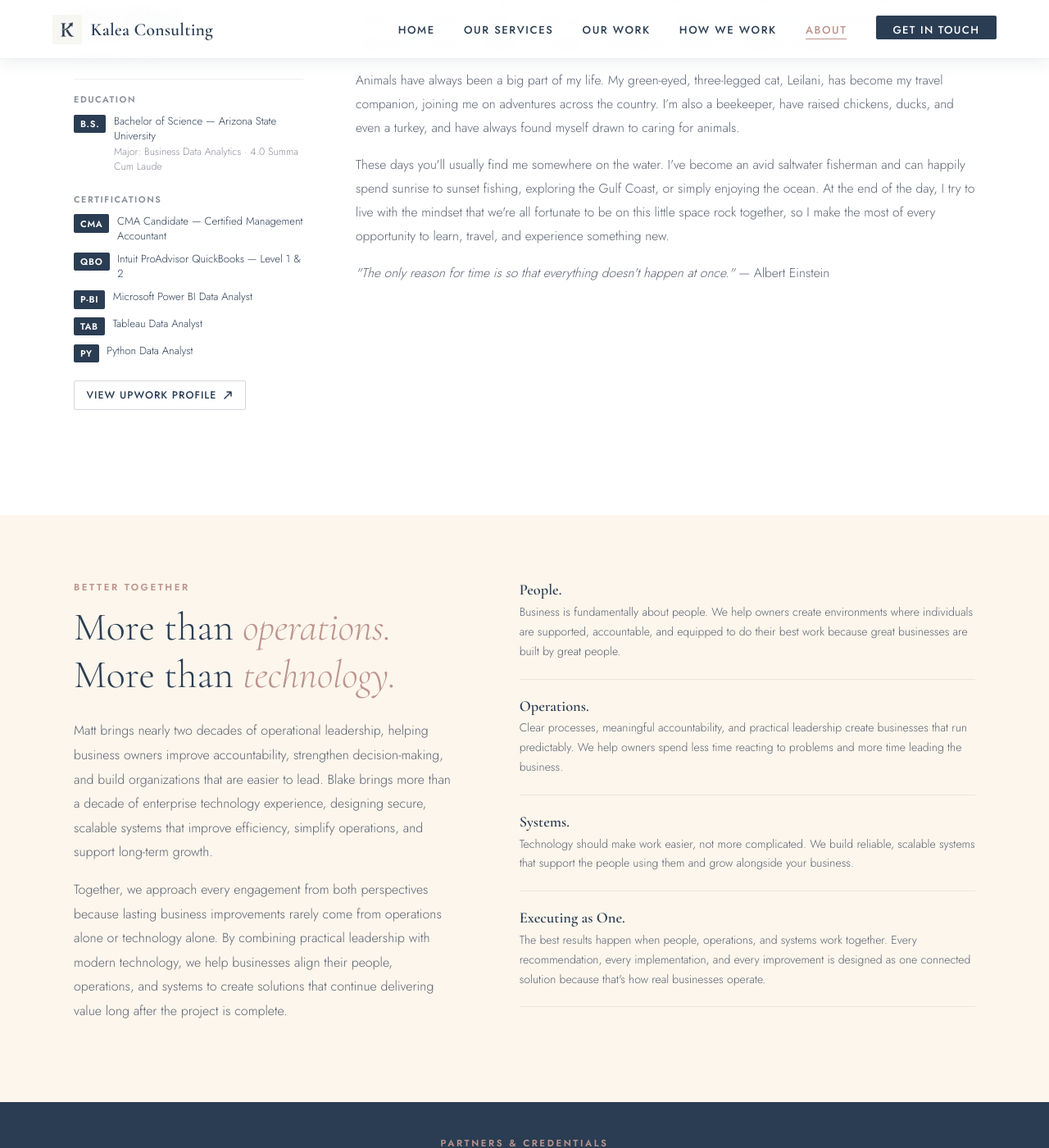
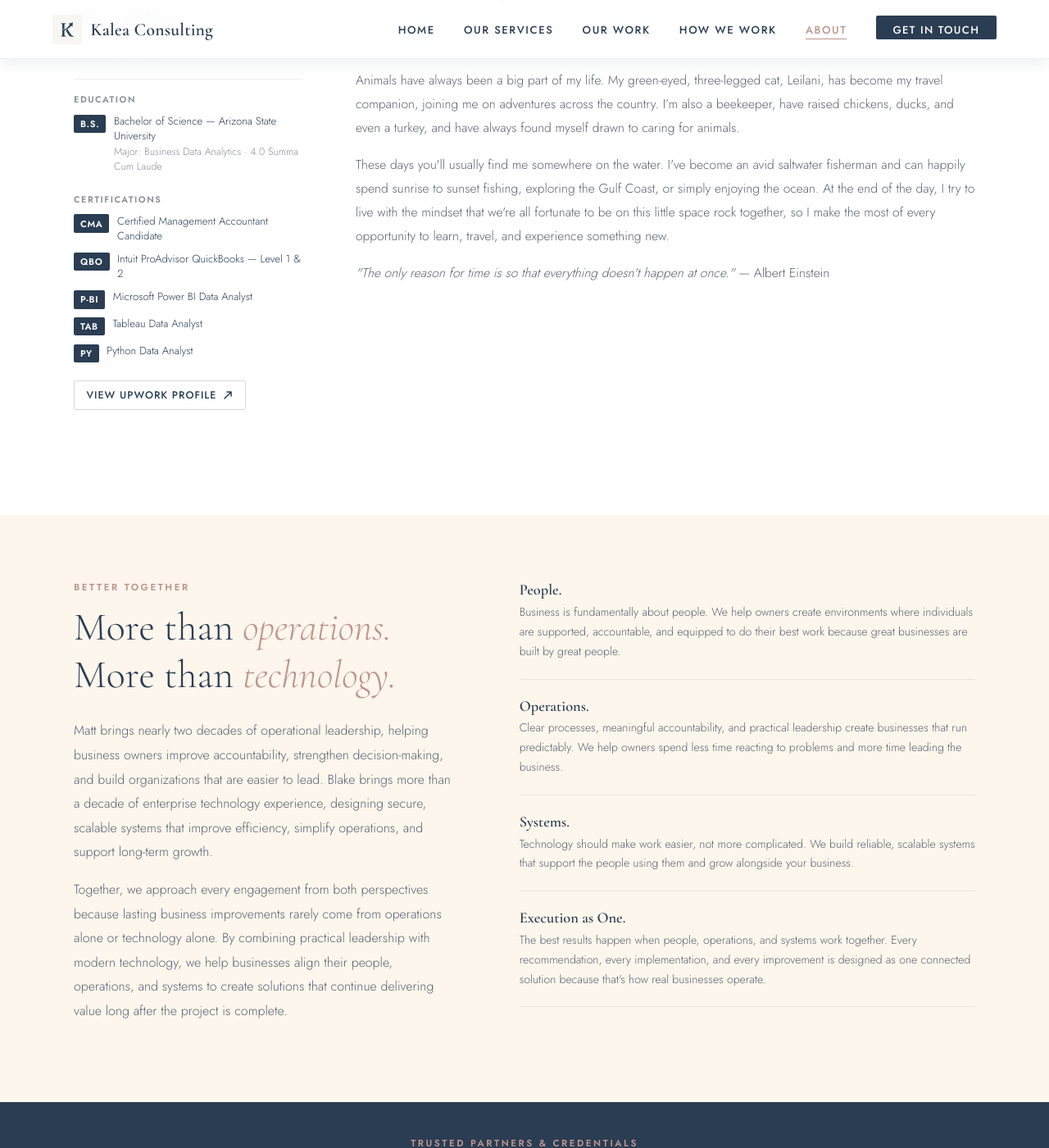
Before and after one commit to Kalea-Consulting/kaleaconsulting, a Jekyll site: the page built from about.html, in a window 1280 px wide and 1400 px high, scrolled down 1483 px. Shown: the whole window at 82% size. Built offline with Jekyll 4.4.1, drawn with Linux system fonts in a browser that asks for light colours; some of the changed text lies outside the part shown.

Commit message:
Trusted Partners not showing about.html
Deleted Trusted Experts and practical expertise

```diff
--- a/about.html
+++ b/about.html
@@ -123,7 +123,7 @@ description: Meet the team behind Kalea Consulting — Blake Rice and Matt Schla
           <span class="cred-label" style="margin-top:0.8rem;">Certifications</span>
           <div class="cred-item">
             <span class="cred-badge">CMA</span>
-            <span class="cred-name">CMA Candidate &mdash; Certified Management Accountant</span>
+            <span class="cred-name">Certified Management Accountant Candidate</span>
           </div>
           <div class="cred-item">
             <span class="cred-badge">QBO</span>
@@ -212,7 +212,7 @@ description: Meet the team behind Kalea Consulting — Blake Rice and Matt Schla
           <span class="phil-desc">Technology should make work easier, not more complicated. We build reliable, scalable systems that support the people using them and grow alongside your business.</span>
         </div>
         <div class="phil-value">
-          <span class="phil-title">Executing as One.</span>
+          <span class="phil-title">Execution as One.</span>
           <span class="phil-desc">The best results happen when people, operations, and systems work together. Every recommendation, every implementation, and every improvement is designed as one connected solution because that's how real businesses operate.</span>
         </div>
       </div>
@@ -223,10 +223,7 @@ description: Meet the team behind Kalea Consulting — Blake Rice and Matt Schla
 <!-- PARTNERS BAND -->
 <div class="pricing-intro-band">
   <div class="pricing-intro-inner fade-up">
-    <p class="section-label">Partners & Credentials</p>
-    <h2 class="section-heading">
-      Trusted partners.<br> <em>Practical expertise.</em>
-    </h2>
+    <p class="section-label">Trusted Partners & Credentials</p>
     <div class="skill-group">
       <div class="skill-tags">
         <span class="skill-tag partner-tag">Jobber Partner</span>
```
